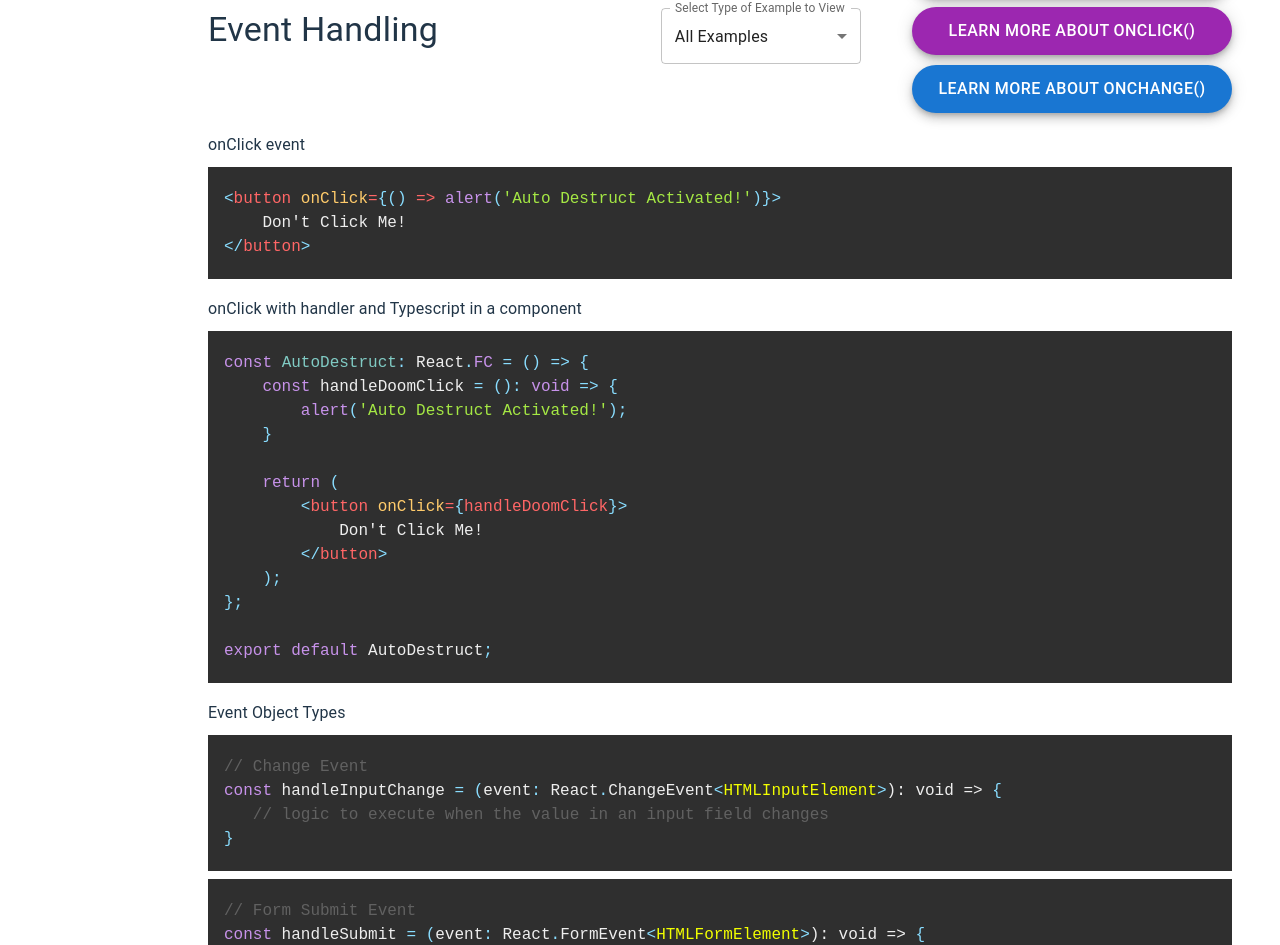
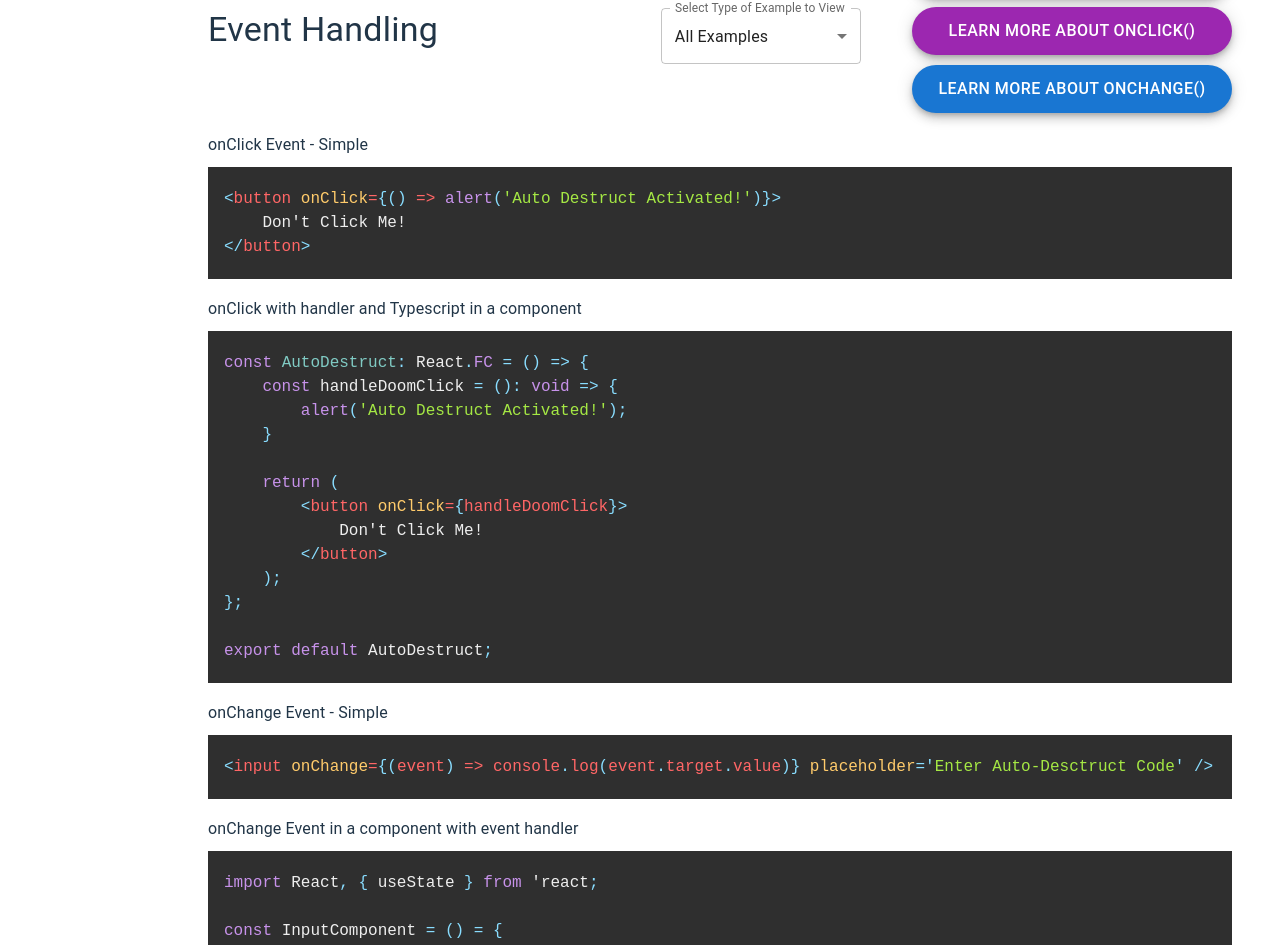
Before and after one commit to cjp0421/react-cheat-sheet, a React (Vite) app: page /event-handling in a window 1280 px wide. Shown: the part 139-1084 px from the top of the page. Built offline with nearby package versions, Linux system fonts and the light colour scheme.

Commit message:
added onChange examples to data and page

```diff
--- a/src/data/eventHandlingExamples.ts
+++ b/src/data/eventHandlingExamples.ts
@@ -38,3 +38,30 @@ const handleSubmit = (event: React.FormEvent<HTMLFormElement>): void => {
     // logic to execute when a form is submitted
 }`
 }
+
+export const simpleOnChangeExample: string = `
+<input onChange={(event) => console.log(event.target.value)} placeholder='Enter Auto-Desctruct Code' />
+`
+
+export const onChangeWithHandlerAndState: string = `
+import React, { useState } from 'react;
+
+const InputComponent = () = {
+    const [complaint, setComplaintValue] = useState('');
+
+    const handleChange = (event) = {
+    setComplaintValue(event.target.value);
+    };
+
+    return (
+        <div>
+            <input
+                type="text"
+                value={complaint}
+                onChange={handleChange}
+                placeholder='Awaiting Grievances and Gripes...'
+        </div>
+    )
+
+}
+`
--- a/src/pages/EventHandlingPage.tsx
+++ b/src/pages/EventHandlingPage.tsx
@@ -3,7 +3,7 @@ import { Prism as SyntaxHighlighter } from 'react-syntax-highlighter';
 import { materialDark } from 'react-syntax-highlighter/dist/esm/styles/prism'
 import ModalTemplate from './../components/Modal'
 // import CustomDropdown from '../components/CustomDropdown'
-import { simpleOnClickExample, onClickExampleWithHandlerTypeScript, eventObjectTypes } from './../data/eventHandlingExamples';
+import { simpleOnClickExample, onClickExampleWithHandlerTypeScript, eventObjectTypes, simpleOnChangeExample, onChangeWithHandlerAndState } from './../data/eventHandlingExamples';
 import { useState } from 'react';
 
 const EventHandlingPage: React.FC = () => {
@@ -31,7 +31,7 @@ const EventHandlingPage: React.FC = () => {
             return (
                 <>
                     <Typography variant='subtitle1' sx={{ pt: 1 }}>
-                        onClick event
+                        onClick Event - Simple
                     </Typography>
                     <SyntaxHighlighter language='jsx' style={materialDark}>
                         {simpleOnClickExample.trim()}
@@ -41,6 +41,18 @@ const EventHandlingPage: React.FC = () => {
                     </Typography>
                     <SyntaxHighlighter language='jsx' style={materialDark}>
                         {onClickExampleWithHandlerTypeScript.trim()}
+                    </SyntaxHighlighter>
+                    <Typography variant='subtitle1' sx={{ pt: 1 }}>
+                        onChange Event - Simple
+                    </Typography>
+                    <SyntaxHighlighter language='jsx' style={materialDark}>
+                        {simpleOnChangeExample.trim()}
+                    </SyntaxHighlighter>
+                    <Typography variant='subtitle1' sx={{ pt: 1 }}>
+                        onChange Event in a component with event handler
+                    </Typography>
+                    <SyntaxHighlighter language='jsx' style={materialDark}>
+                        {onChangeWithHandlerAndState.trim()}
                     </SyntaxHighlighter>
                     <Typography variant='subtitle1' sx={{ pt: 1 }}>
                         Event Object Types
@@ -65,7 +77,7 @@ const EventHandlingPage: React.FC = () => {
             return (
                 <>
                     <Typography variant='subtitle1' sx={{ pt: 1 }}>
-                        onClick Event
+                        onClick Event - Simple
                     </Typography>
                     <SyntaxHighlighter language='jsx' style={materialDark}>
                         {simpleOnClickExample.trim()}
@@ -82,7 +94,20 @@ const EventHandlingPage: React.FC = () => {
 
         if (selectedCategory === 'onChange') {
             return (
-                <></>
+                <>
+                    <Typography variant='subtitle1' sx={{ pt: 1 }}>
+                        onChange Event - Simple
+                    </Typography>
+                    <SyntaxHighlighter language='jsx' style={materialDark}>
+                        {simpleOnChangeExample.trim()}
+                    </SyntaxHighlighter>
+                    <Typography variant='subtitle1' sx={{ pt: 1 }}>
+                        onChange Event in a component with event handler
+                    </Typography>
+                    <SyntaxHighlighter language='jsx' style={materialDark}>
+                        {onChangeWithHandlerAndState.trim()}
+                    </SyntaxHighlighter>
+                </>
             )
         }
 
```
